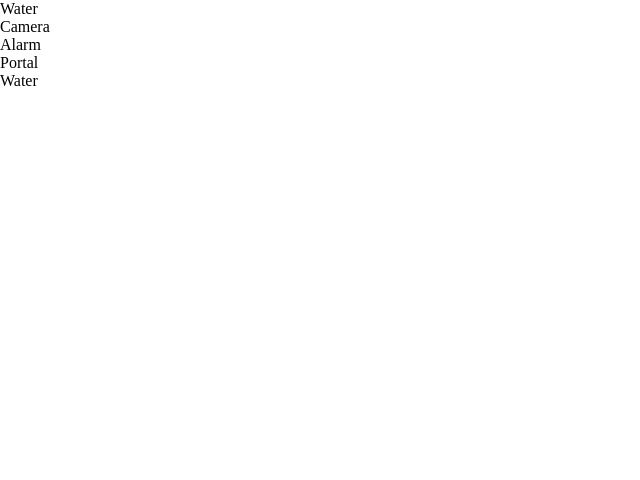
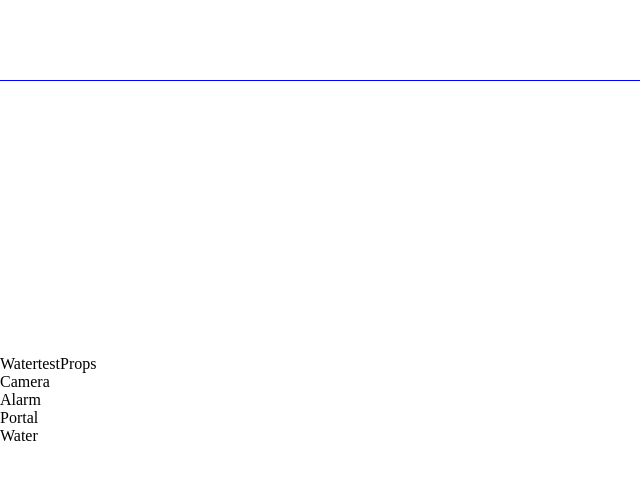
Before and after one commit to JorisMLN/cabinManager, a React (Create React App) app in the folder cabin-manager/: page /hub in a window 1280 px wide. Shown: the top 480 px of the page, without its empty margins (0-640 px from the left). Built offline with nearby package versions, Linux system fonts and the light colour scheme.

Commit message:
Test Props + starting archi and UI hub

```diff
--- a/cabin-manager/src/features/hub/Hub.tsx
+++ b/cabin-manager/src/features/hub/Hub.tsx
@@ -8,7 +8,7 @@ const Hub = () => {
 
   return (
     <div className="hub">
-      <Watering />
+      <Watering name='testProps'/>
       <Camera />
       <Alarm />
       <Portal />
--- a/cabin-manager/src/features/login/Login.tsx
+++ b/cabin-manager/src/features/login/Login.tsx
@@ -21,38 +21,39 @@ const Login = () => {
   };
 
   function submit() {
-    let loginValue: string = (document.getElementById('login') as HTMLInputElement).value;
-    let passwordValue: string = (document.getElementById('password') as HTMLInputElement).value;
+    // let loginValue: string = (document.getElementById('login') as HTMLInputElement).value;
+    // let passwordValue: string = (document.getElementById('password') as HTMLInputElement).value;
 
-    const requestOptions = {
-      method: 'POST',
-      headers: {
-        'Accept': 'application/json, text/plain, */*',
-        'Content-Type': 'application/json'
-      },
-      body: JSON.stringify({
-        login: loginValue,
-        password: passwordValue
-      })
-    };
+    // const requestOptions = {
+    //   method: 'POST',
+    //   headers: {
+    //     'Accept': 'application/json, text/plain, */*',
+    //     'Content-Type': 'application/json'
+    //   },
+    //   body: JSON.stringify({
+    //     login: loginValue,
+    //     password: passwordValue
+    //   })
+    // };
 
     const isLogingForToken = async () => {
-      try {
-        const response = await fetch('URL', requestOptions);
-        const jsonRes = await response.json();
-        console.log(jsonRes.token);
+      navigate('/hub');
+    //   try {
+    //     const response = await fetch('URL', requestOptions);
+    //     const jsonRes = await response.json();
+    //     console.log(jsonRes.token);
 
-        if (jsonRes.token === undefined) {
-          console.log('refused');
-          setOpenSnack(true);
-        } else {
-          localStorage.setItem("TOKEN", JSON.stringify(jsonRes.token));
-          navigate('/sites');
-        }
-      } catch {
-        console.error();
-        return [];
-      }
+    //     if (jsonRes.token === undefined) {
+    //       console.log('refused');
+    //       setOpenSnack(true);
+    //     } else {
+    //       localStorage.setItem("TOKEN", JSON.stringify(jsonRes.token));
+    //       navigate('/sites');
+    //     }
+    //   } catch {
+    //     console.error();
+    //     return [];
+    //   }
     }
     isLogingForToken();
   }
--- a/cabin-manager/src/features/watering/Watering.tsx
+++ b/cabin-manager/src/features/watering/Watering.tsx
@@ -1,8 +1,8 @@
-const Watering = () => {
+const Watering = (props: any) => {
 
   return (
     <div className="watering">
-      <div>Water</div>
+      <div>Water{props.name}</div>
     </div>
   );
 }
--- a/cabin-manager/src/features/withHeaderAndFooter/Footer.tsx
+++ b/cabin-manager/src/features/withHeaderAndFooter/Footer.tsx
@@ -1,3 +1,4 @@
+import './whaf.scss'
 
 const Footer = () => {
 
--- a/cabin-manager/src/features/withHeaderAndFooter/Header.tsx
+++ b/cabin-manager/src/features/withHeaderAndFooter/Header.tsx
@@ -1,3 +1,4 @@
+import './whaf.scss'
 
 const Header = () => {
 
--- a/cabin-manager/src/features/withHeaderAndFooter/WithHeaderAndFooter.tsx
+++ b/cabin-manager/src/features/withHeaderAndFooter/WithHeaderAndFooter.tsx
@@ -1,3 +1,4 @@
+import './whaf.scss'
 import { FC } from 'react';
 import Header from './Header';
 import Footer from './Footer';
--- a/cabin-manager/src/features/withHeaderAndFooter/whaf.scss
+++ b/cabin-manager/src/features/withHeaderAndFooter/whaf.scss
@@ -0,0 +1,19 @@
+.whafCapsule{
+  height: 100vh;
+  display: flex;
+  // align-items: center;
+  flex-direction: column;
+  justify-content: space-between;
+  // border: 1px solid red;
+}
+
+.header{
+  border-bottom: 1px solid blue;
+  // background-color: black;
+  height: 10%;
+}
+
+.footer{
+  border-top: 1px solid green;
+  height: 10%;
+}
```
Also changed, not shown: 2 other files (tests, documents, lock files or other folders).
